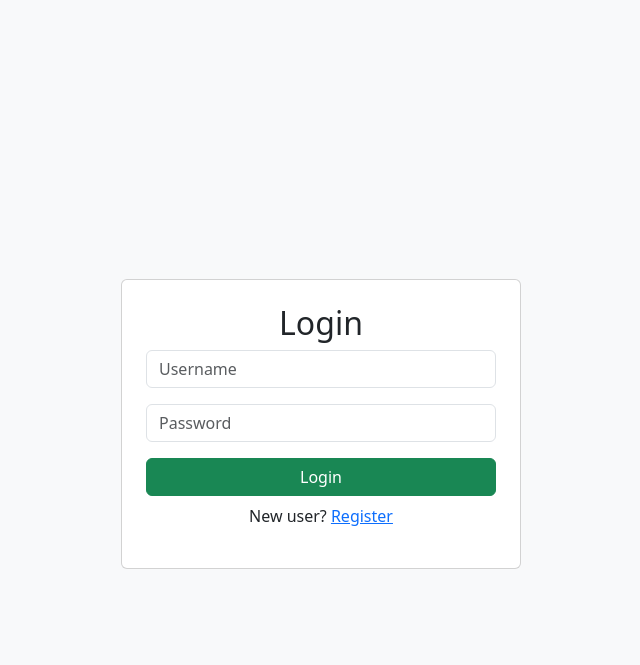
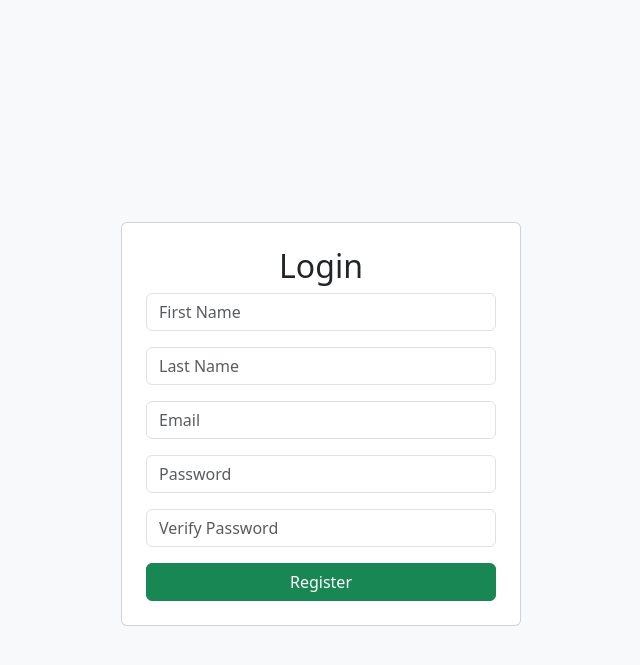
Before and after one commit to vishnu1810/My-App, a Flask app: page /register in a window 1280 px wide. Shown: the top 665 px of the page, without its empty margins (319-959 px from the left). Run offline with Flask 3, Linux system fonts and the light colour scheme.

Commit message:
modified register.html

```diff
--- a/app.py
+++ b/app.py
@@ -73,19 +73,39 @@ def login():
 def register():
     error = None
     if request.method == "POST":
-        username = request.form["username"]
-        password = request.form["password"].encode('utf-8')
-        hashed_pw = bcrypt.hashpw(password, bcrypt.gensalt())
+        firstname = request.form["firstname"]
+        lastname = request.form["lastname"]
+        email = request.form["email"]
+        password = request.form["password"]
+        verifypassword = request.form["verifypassword"]
+
+        if password != verifypassword:
+            error = "Passwords do not match."
+            return render_template("register.html", error=error)
+
+        #hashed_pw = bcrypt.hashpw(password.encode('utf-8'), bcrypt.gensalt())
+        hashed_pw = password
 
         try:
             conn = sqlite3.connect('users.db')
             c = conn.cursor()
-            c.execute("INSERT INTO users (username, password) VALUES (?, ?)", (username, hashed_pw))
+            # Add columns for firstname, lastname, email if not present in your DB schema
+            c.execute("""
+                CREATE TABLE IF NOT EXISTS users (
+                    id INTEGER PRIMARY KEY AUTOINCREMENT,
+                    firstname TEXT,
+                    lastname TEXT,
+                    email TEXT UNIQUE NOT NULL,
+                    password TEXT NOT NULL
+                )
+            """)
+            c.execute("INSERT INTO users (firstname, lastname, email, password) VALUES (?, ?, ?, ?)",
+                      (firstname, lastname, email, hashed_pw))
             conn.commit()
             conn.close()
             return redirect(url_for("login"))
         except sqlite3.IntegrityError:
-            error = "Username already exists."
+            error = "Email already exists."
     return render_template("register.html", error=error)
 
 @app.route("/confirm/<token>")
--- a/templates/register.html
+++ b/templates/register.html
@@ -11,11 +11,13 @@
       <h2 class="text-center">Login</h2>
       {% if error %}<div class="alert alert-danger">{{ error }}</div>{% endif %}
       <form method="POST">
-        <input type="text" class="form-control mb-3" name="username" placeholder="Username" required>
+        <input type="text" class="form-control mb-3" name="firstname" placeholder="First Name" required>
+        <input type="text" class="form-control mb-3" name="lastname" placeholder="Last Name" required>
+        <input type="text" class="form-control mb-3" name="email" placeholder="Email" required>
         <input type="password" class="form-control mb-3" name="password" placeholder="Password" required>
-        <button type="submit" class="btn btn-success w-100">Login</button>
+        <input type="password" class="form-control mb-3" name="verifypassword" placeholder="Verify Password" required>
+        <button type="submit" class="btn btn-success w-100">Register</button>
       </form>
-      <p class="text-center mt-2">New user? <a href="{{ url_for('register') }}">Register</a></p>
     </div>
   </div>
 </body>
```
Also changed, not shown: 1 other file.
